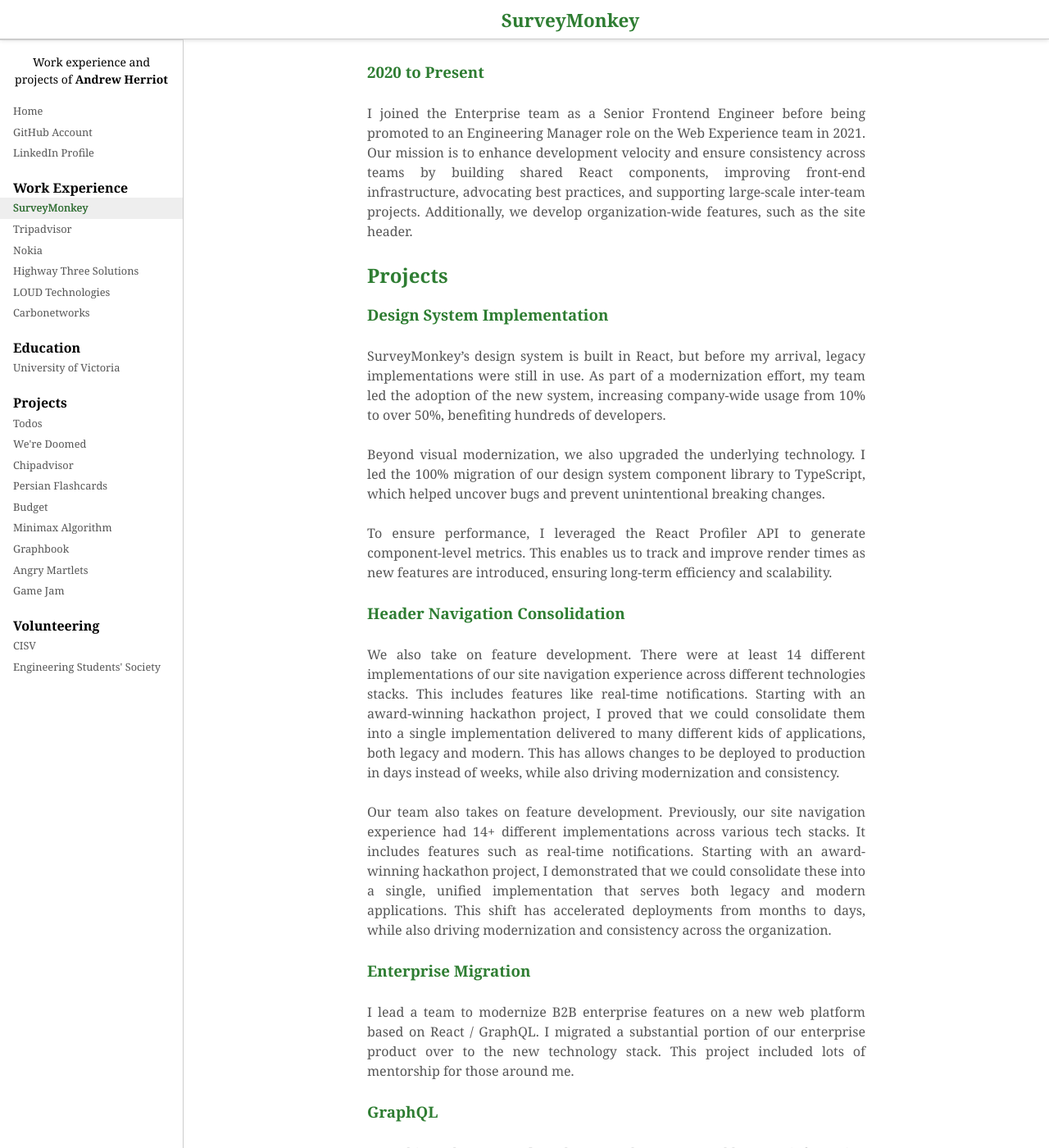
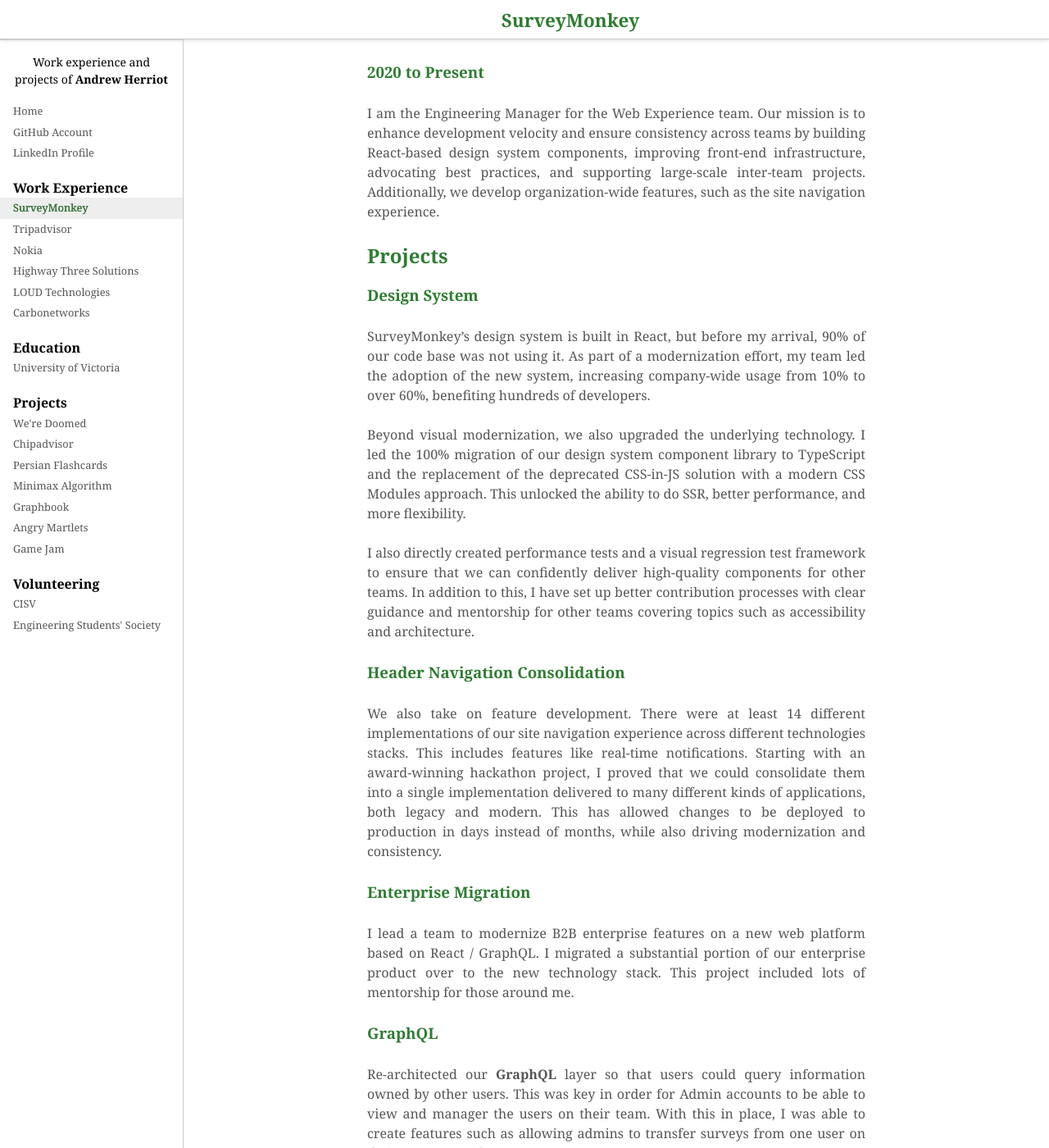
Before and after one commit to aherriot/aherriot.github.io, a Jekyll site: the page built from _work/surveymonkey.md, in a window 1280 px wide and 1400 px high. Shown: the whole window at 82% size. Built offline with Jekyll 4.4.1, drawn with Linux system fonts in a browser that asks for light colours; some of the changed text lies outside the part shown.

Commit message:
update content

```diff
--- a/_work/surveymonkey.md
+++ b/_work/surveymonkey.md
@@ -6,23 +6,21 @@ order: 0
 
 ### 2020 to Present
 
-I joined the Enterprise team as a Senior Frontend Engineer before being promoted to an Engineering Manager role on the Web Experience team in 2021. Our mission is to enhance development velocity and ensure consistency across teams by building shared React components, improving front-end infrastructure, advocating best practices, and supporting large-scale inter-team projects. Additionally, we develop organization-wide features, such as the site header.
+I am the Engineering Manager for the Web Experience team. Our mission is to enhance development velocity and ensure consistency across teams by building React-based design system components, improving front-end infrastructure, advocating best practices, and supporting large-scale inter-team projects. Additionally, we develop organization-wide features, such as the site navigation experience.
 
 ## Projects
 
-### Design System Implementation
+### Design System
 
-SurveyMonkey’s design system is built in React, but before my arrival, legacy implementations were still in use. As part of a modernization effort, my team led the adoption of the new system, increasing company-wide usage from 10% to over 50%, benefiting hundreds of developers.
+SurveyMonkey’s design system is built in React, but before my arrival, 90% of our code base was not using it. As part of a modernization effort, my team led the adoption of the new system, increasing company-wide usage from 10% to over 60%, benefiting hundreds of developers.
 
-Beyond visual modernization, we also upgraded the underlying technology. I led the 100% migration of our design system component library to TypeScript, which helped uncover bugs and prevent unintentional breaking changes.
+Beyond visual modernization, we also upgraded the underlying technology. I led the 100% migration of our design system component library to TypeScript and the replacement of the deprecated CSS-in-JS solution with a modern CSS Modules approach. This unlocked the ability to do SSR, better performance, and more flexibility.
 
-To ensure performance, I leveraged the React Profiler API to generate component-level metrics. This enables us to track and improve render times as new features are introduced, ensuring long-term efficiency and scalability.
+I also directly created performance tests and a visual regression test framework to ensure that we can confidently deliver high-quality components for other teams. In addition to this, I have set up better contribution processes with clear guidance and mentorship for other teams covering topics such as accessibility and architecture.
 
 ### Header Navigation Consolidation
 
-We also take on feature development. There were at least 14 different implementations of our site navigation experience across different technologies stacks. This includes features like real-time notifications. Starting with an award-winning hackathon project, I proved that we could consolidate them into a single implementation delivered to many different kids of applications, both legacy and modern. This has allows changes to be deployed to production in days instead of weeks, while also driving modernization and consistency.
-
-Our team also takes on feature development. Previously, our site navigation experience had 14+ different implementations across various tech stacks. It includes features such as real-time notifications. Starting with an award-winning hackathon project, I demonstrated that we could consolidate these into a single, unified implementation that serves both legacy and modern applications. This shift has accelerated deployments from months to days, while also driving modernization and consistency across the organization.
+We also take on feature development. There were at least 14 different implementations of our site navigation experience across different technologies stacks. This includes features like real-time notifications. Starting with an award-winning hackathon project, I proved that we could consolidate them into a single implementation delivered to many different kinds of applications, both legacy and modern. This has allowed changes to be deployed to production in days instead of months, while also driving modernization and consistency.
 
 ### Enterprise Migration
 
@@ -40,7 +38,7 @@ Even though my role was strictly a frontend role, I still contributed to **micro
 
 > As always, it's fascinating to see the number of technical contributions you make in addition to delivering projects and keeping the team engaged...Congrats on shipping [Project A] and kicking off [Project B]. These projects showcase the kind of work you and your team can do!
 >
-> --- Manager from role as a Manager
+> --- Manager
 
 > Andrew is one of the main reasons why I love my job. I feel like he really cares about me and our team and does everything he can to help us succeed and feel engaged and happy at work. I love his enthusiasm for our team's products and his dedication for cultivating a healthy and productive environment built on teamwork and trust. He always has my back if I have a problem (regardless if it's technical or non-technical) and I can always count on him if I need anything. I genuinely enjoy talking to him every day in standup and I consider him to be a valuable manager and mentor.
 >
```
Also changed, not shown: _projects/were-doomed.md (+1 -1 lines), _work/nokia.md (+0 -6 lines), _work/tripadvisor.md (+8 -6 lines), _projects/_budget.md (renamed from _projects/budget.md), _projects/_todos.md (renamed from _projects/todos.md).
